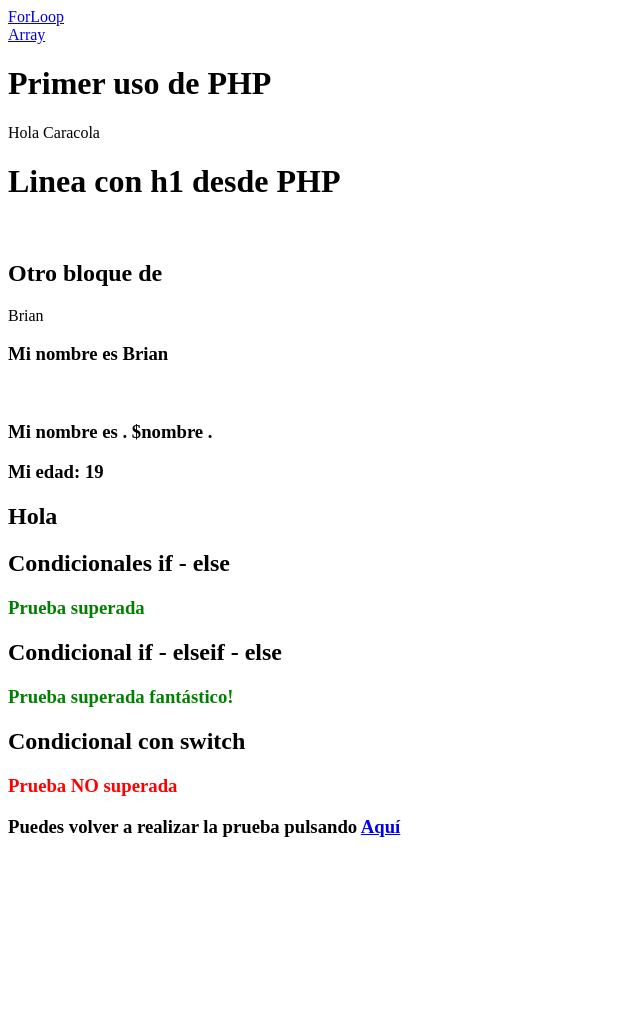
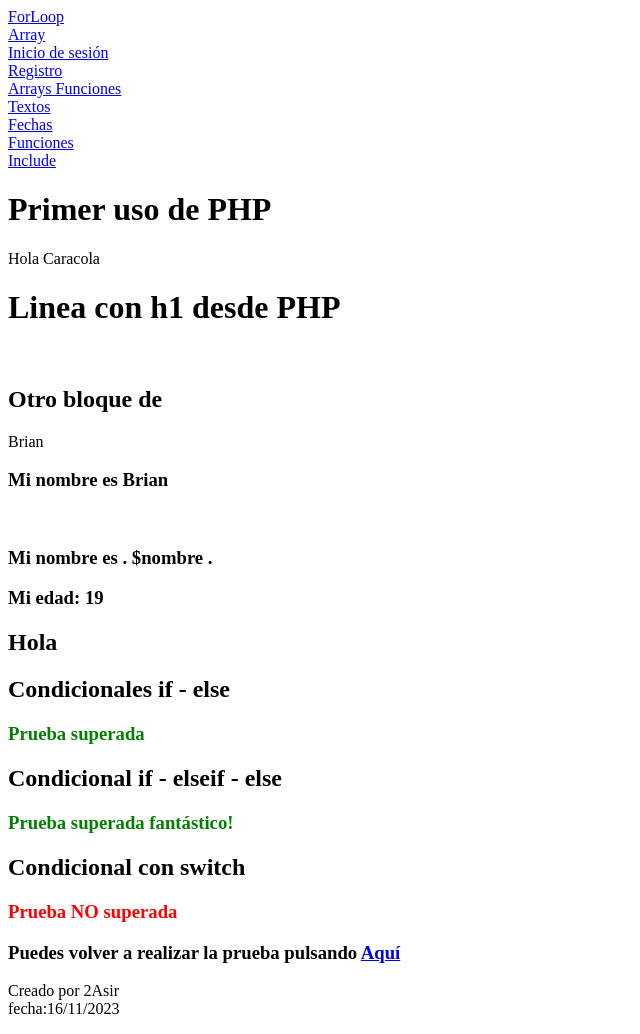
Before and after one commit to brianbritopareja/php, a PHP site: page / in a window 1280 px wide. Shown: the whole page, without its empty margins (0-640 px from the left). Before the commit the page ends 837 px from the top, so only its background shows below. Run offline with PHP 8.4, Linux system fonts and the light colour scheme.

Commit message:
Add files via upload

```diff
--- a/php-intro/index.php
+++ b/php-intro/index.php
@@ -8,9 +8,14 @@
 <body>
 
     <a href='forloop.php'>ForLoop</a><br>
-    <a href='array.php'>Array</a>
-
-
+    <a href='array.php'>Array</a><br>
+    <a href="formulario.php">Inicio de sesión</a><br>
+    <a href="formulario2.php">Registro</a><br>
+    <a href="arrays_funciones.php">Arrays Funciones</a><br>
+    <a href="textos.php">Textos</a><br>
+    <a href="strings.php">Fechas</a><br>
+    <a href="funciones.php">Funciones</a><br>
+    <a href="includefuncion.php">Include</a><br>
     <H1>Primer uso de PHP</H1>
 
     <?php
@@ -104,6 +109,14 @@ switch($resultado){
         break;
 }
 ?>
+<footer>
+            <p style="text-align=center">
+            Creado por 2Asir<?php $fecha = getdate();
+            echo "<br>"; echo "fecha:" . $fecha[ 'mday' ]. "/". $fecha[ 'mon' ]. "/". $fecha[ 'year' ];
+            echo "<br>";?>
 
+            </p>
+
+    </footer>
 </body>
 </html>
```
